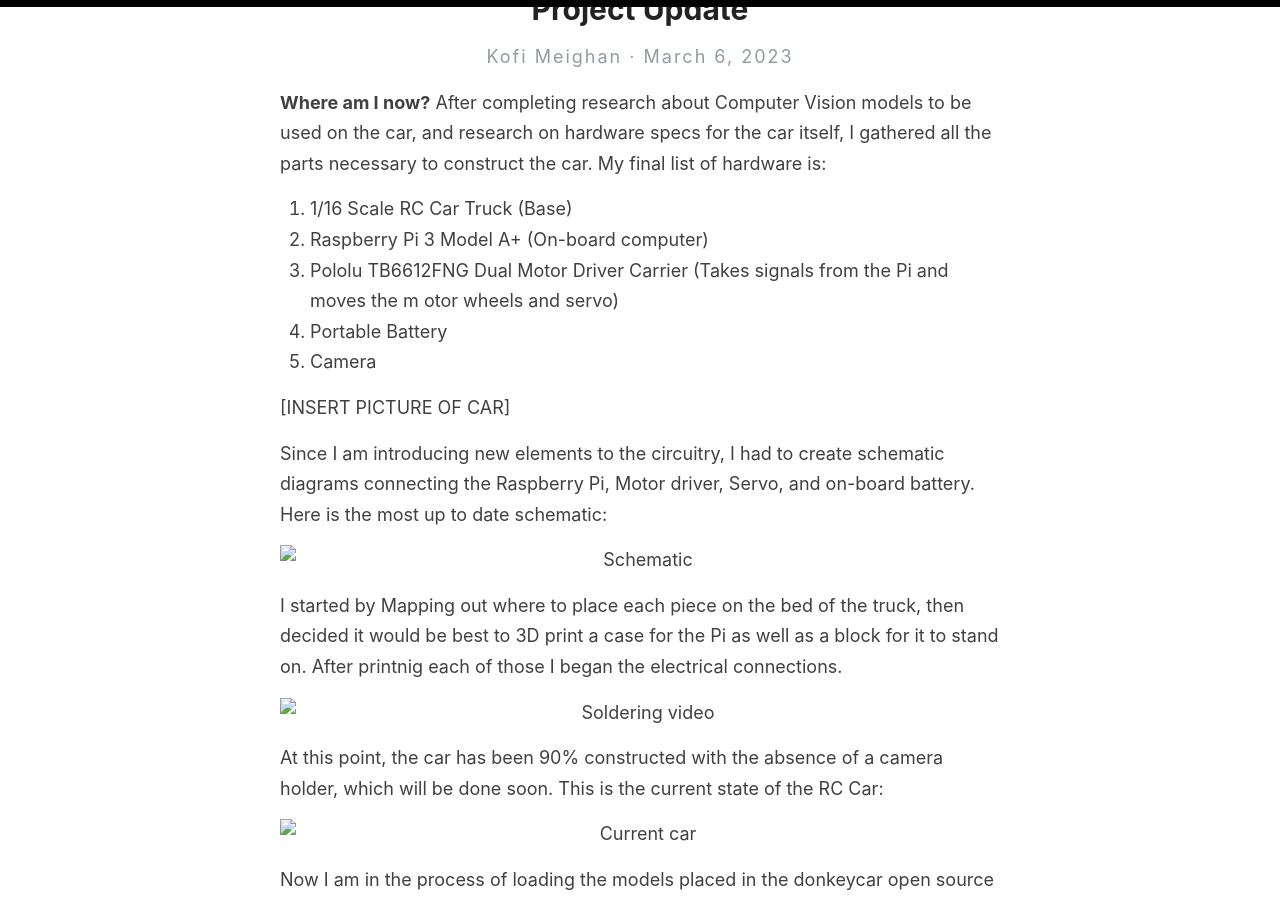
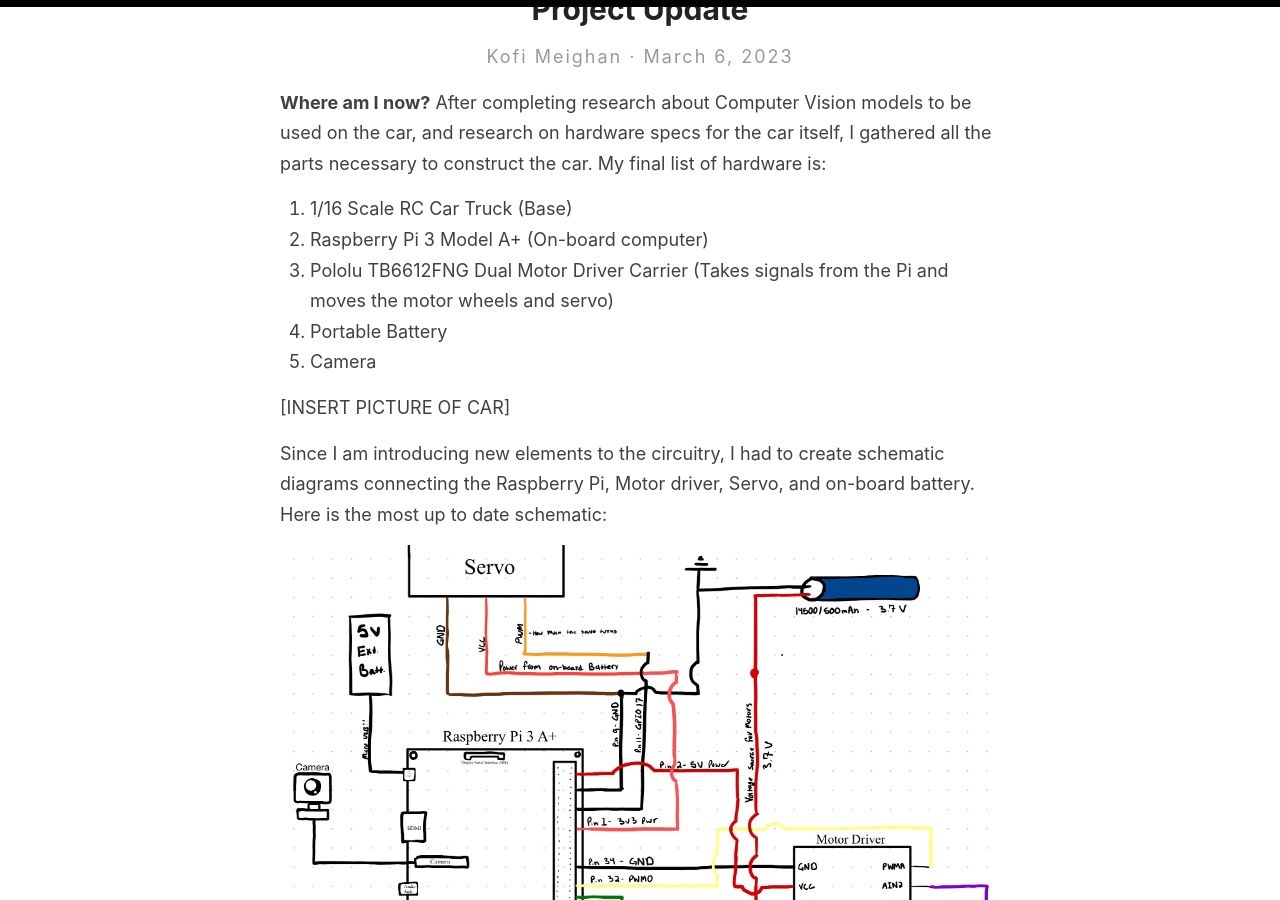
Before and after one commit to COMS-BC3997-SP23/website-km3547, a Jekyll site: the page built from _posts/2023-3-6-Project-Updates.md, in a window 1280 px wide and 900 px high, scrolled down 321 px. Built offline with Jekyll 4.4.1, drawn with Linux system fonts in a browser that asks for light colours.

Commit message:
Project updates edits

```diff
--- a/_posts/2023-3-6-Project-Updates.md
+++ b/_posts/2023-3-6-Project-Updates.md
@@ -8,7 +8,7 @@ After completing research about Computer Vision models to be used on the car, an
 
 1. 1/16 Scale RC Car Truck (Base)
 2. Raspberry Pi 3 Model A+ (On-board computer)
-3. Pololu TB6612FNG Dual Motor Driver Carrier (Takes signals from the Pi and moves the m otor wheels and servo)
+3. Pololu TB6612FNG Dual Motor Driver Carrier (Takes signals from the Pi and moves the motor wheels and servo)
 4. Portable Battery
 5. Camera
 
@@ -16,7 +16,7 @@ After completing research about Computer Vision models to be used on the car, an
 
 Since I am introducing new elements to the circuitry, I had to create schematic diagrams connecting the Raspberry Pi, Motor driver, Servo, and on-board battery. Here is the most up to date schematic:
 
-![Schematic](images/car_schematic.jpg)
+![Schematic](/images/car_schematic.jpg)
 
 I started by Mapping out where to place each piece on the bed of the truck, then decided it would be best to 3D print a case for the Pi as well as a block for it to stand on. After printnig each of those I began the electrical connections.
 
```
